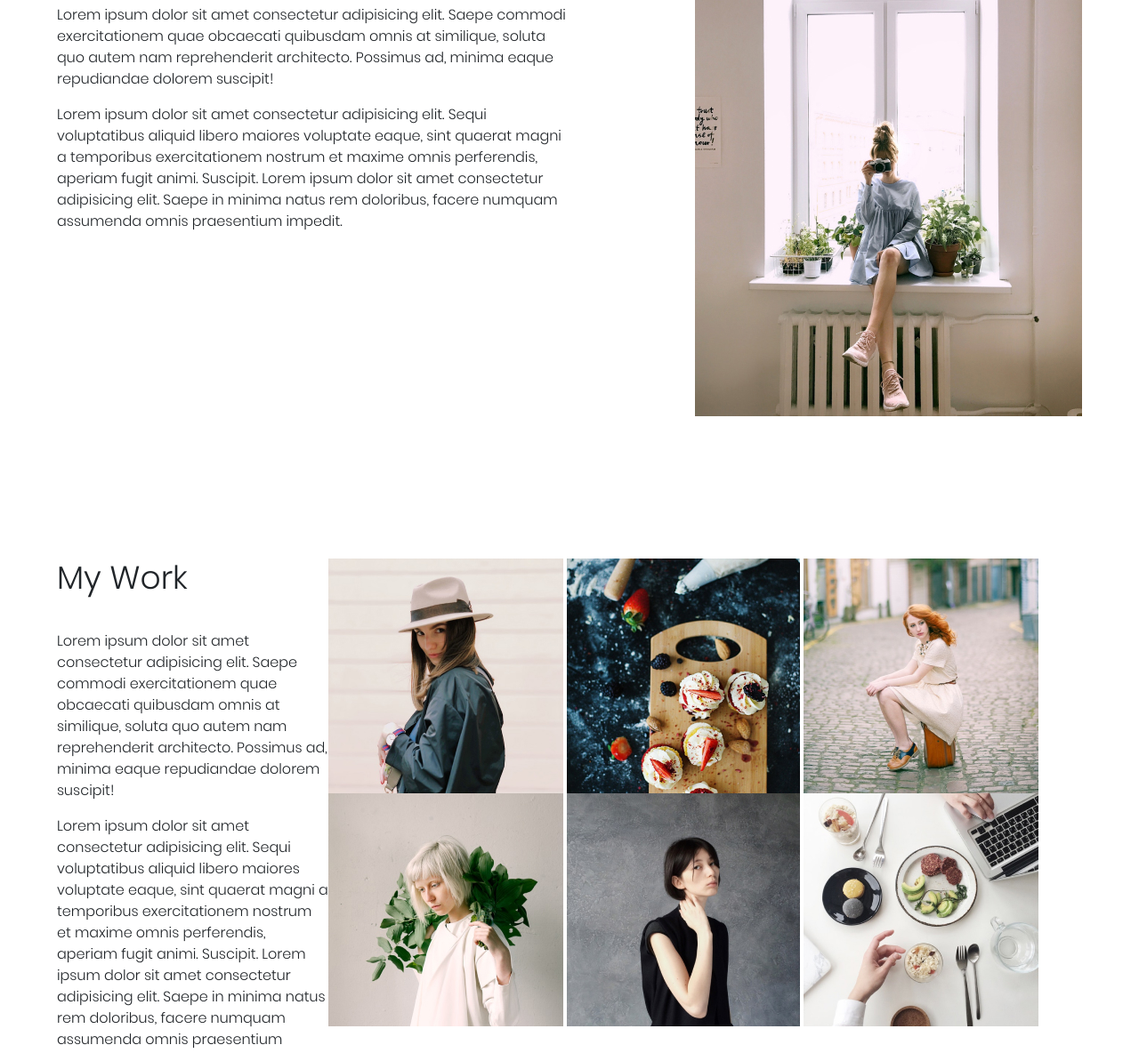
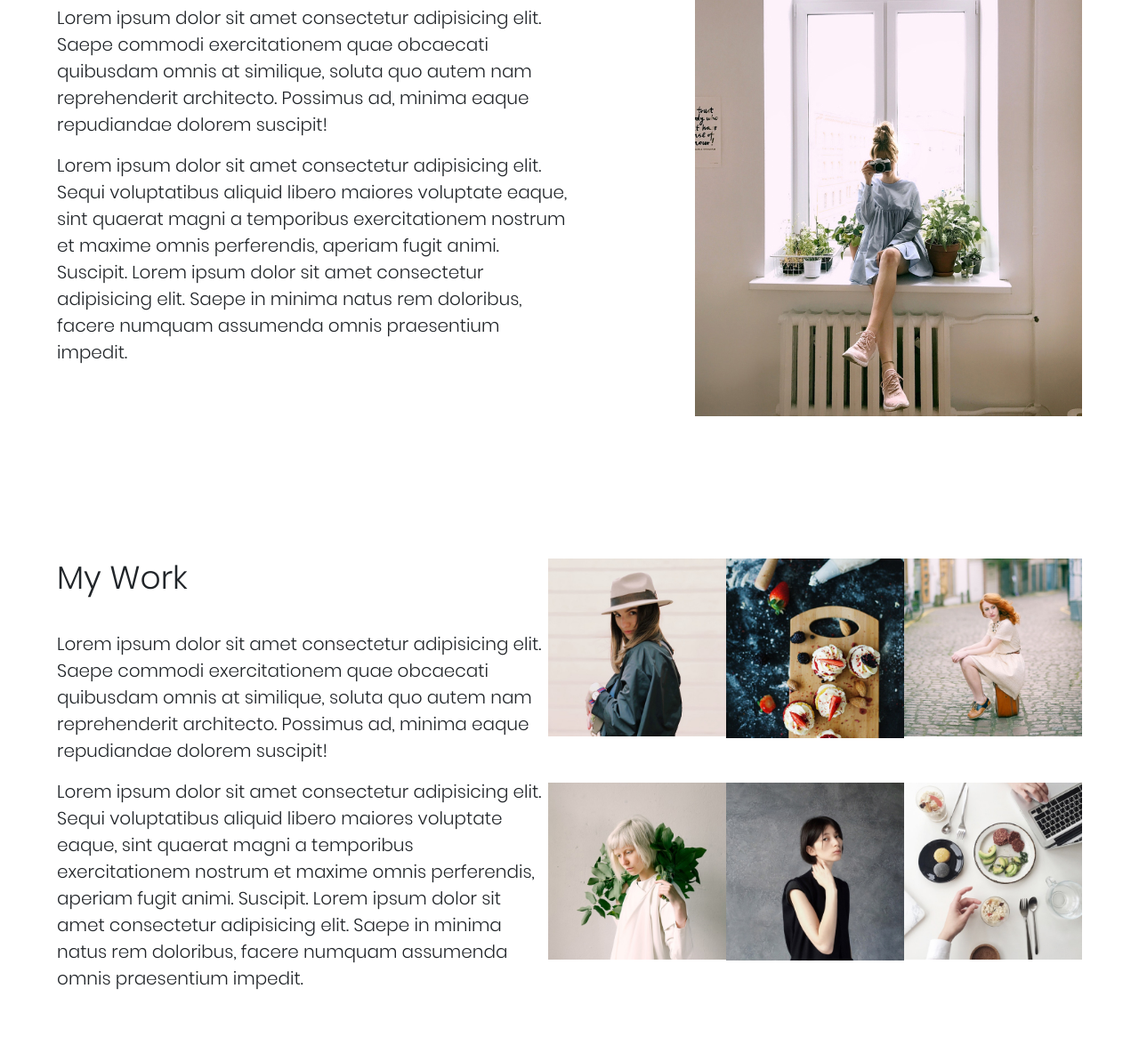
Before and after one commit to GueltonGeorges1995/Portfolio-Design, a plain HTML site: page assets/html/photo.html in a window 1280 px wide. Shown: the part 556-1740 px from the top of the page at 89% size. Drawn offline with Linux system fonts and the light colour scheme.

Commit message:
style of the photo done

```diff
--- a/assets/scss/_photo.scss
+++ b/assets/scss/_photo.scss
@@ -59,3 +59,21 @@
     font-size: 36px;
     padding-bottom: 30px;
 }
+
+.story-description p, .work-description p {
+    font-size: 20px;
+    padding-bottom: 20px 0px ;
+}
+
+// ****
+// Work Gallery
+// ****
+.work-gallery{
+    display: grid;
+    grid-template-columns: repeat(3, 200px);
+}
+
+.work-gallery img {
+    width: 100%;
+
+}
--- a/assets/scss/style.scss
+++ b/assets/scss/style.scss
@@ -2,4 +2,5 @@
 @import './body';
 @import './header';
 @import './pages';
-@import './photo'
+@import './photo';
+@import './mediaQueries';
```
Also changed, not shown: assets/css/style.css, assets/scss/_mediaQueries.scss (added), 1 other file.
